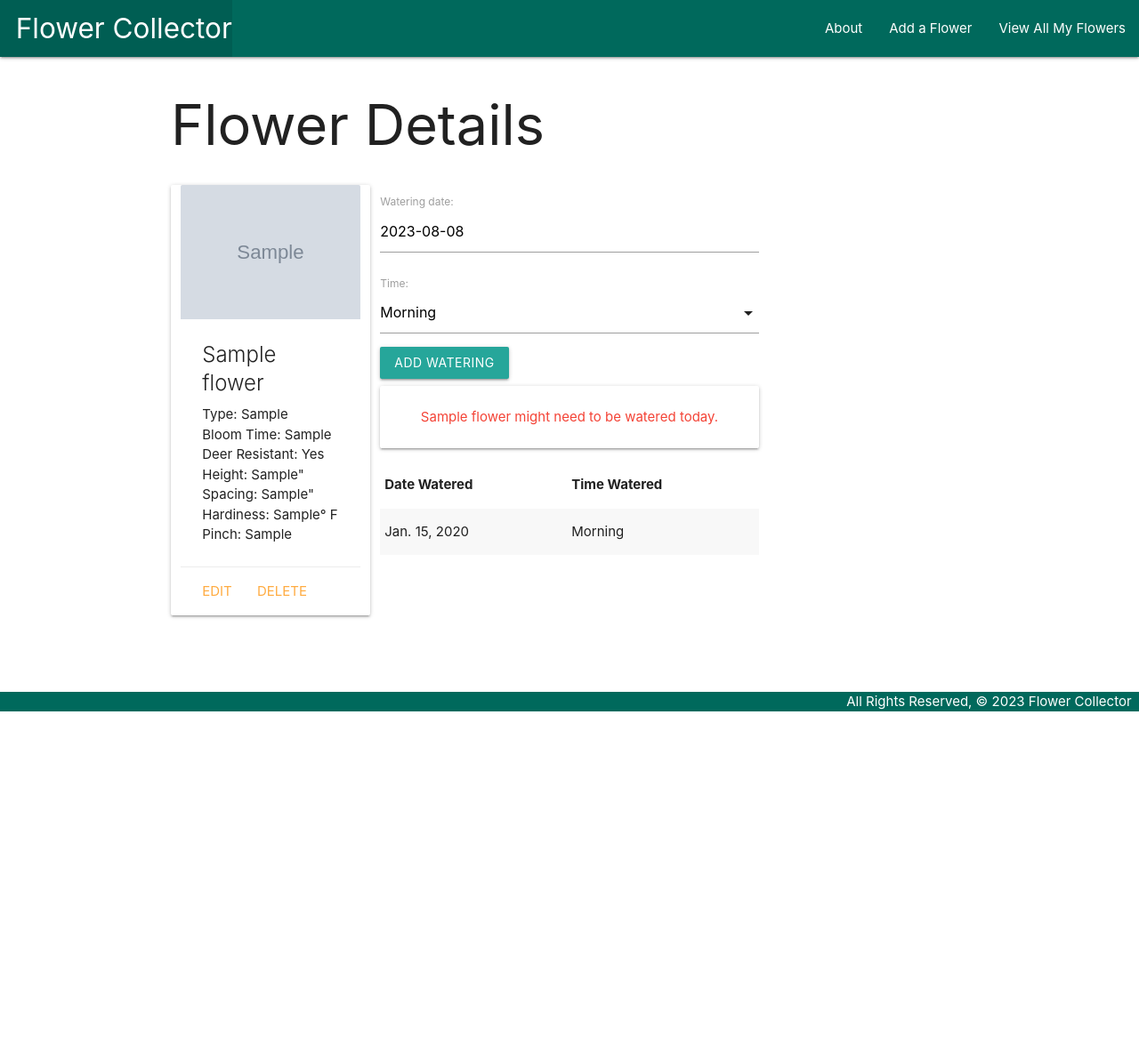
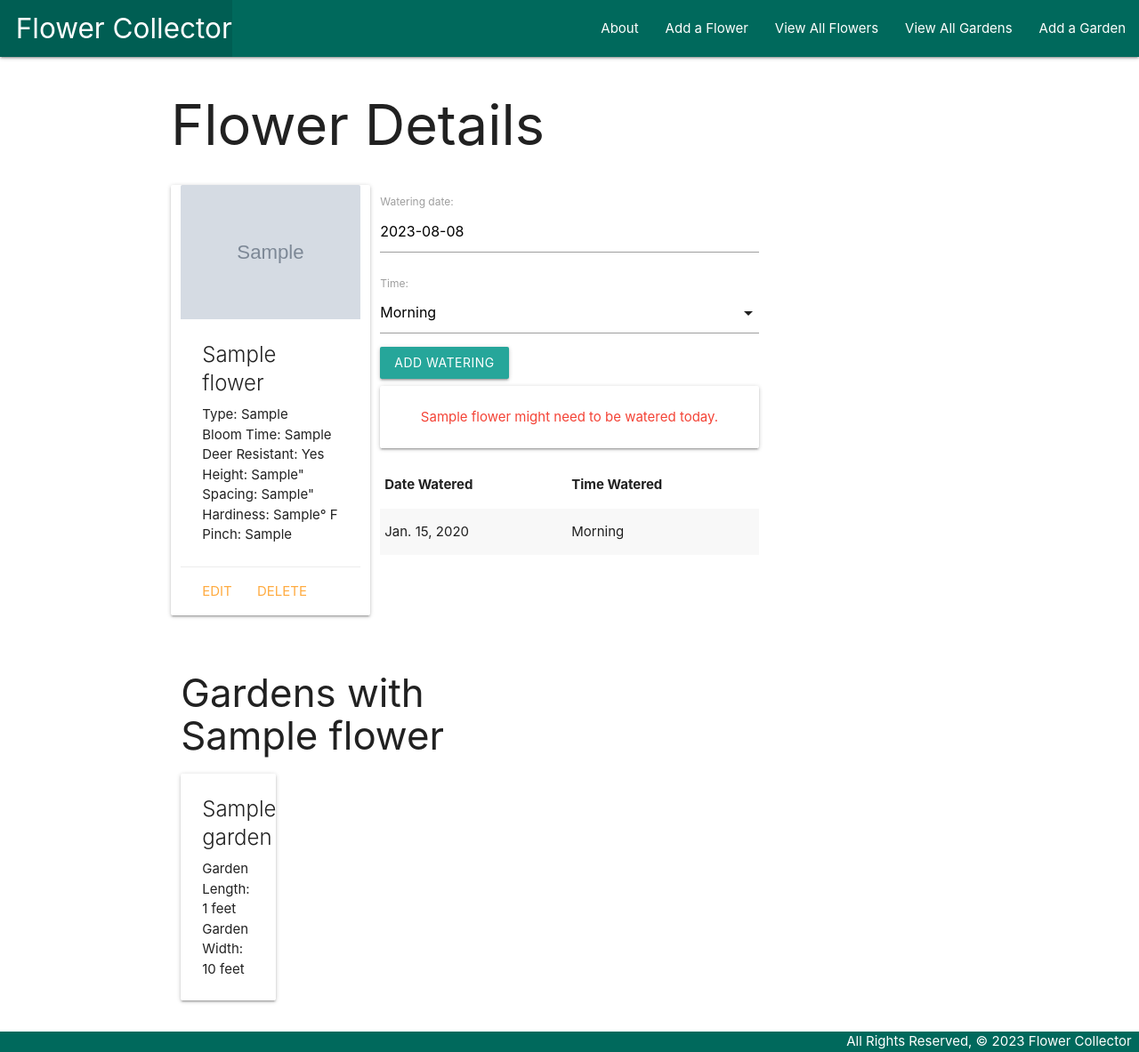
Before and after one commit to SaidNivek/flowercollector, a Django app: page /flowers/1/ in a window 1280 px wide. Shown: the whole page at 89% size. Before the commit the page ends 800 px from the top, so only its background shows below. Run offline with Django 4.2, Linux system fonts and the light colour scheme; tables that the repository leaves empty hold one stand-in row (values such as "Sample post"); grey boxes marked "Sample" are stand-in pictures.

Commit message:
Add all the html files to main_app for garden functionality

```diff
--- a/main_app/templates/base.html
+++ b/main_app/templates/base.html
@@ -22,7 +22,9 @@
         <ul class="right">
           <li><a href="{% url 'about' %}">About</a></li>
           <li><a href="{% url 'flowers_create' %}">Add a Flower</a></li>
-          <li><a href="{% url 'index' %}">View All My Flowers</a></li>
+          <li><a href="{% url 'index' %}">View All Flowers</a></li>
+          <li><a href="{% url 'gardens_list' %}">View All Gardens</a></li>
+          <li><a href="{% url 'gardens_create' %}">Add a Garden</a></li>
         </ul>
       </div>
     </nav>
--- a/main_app/templates/flowers/detail.html
+++ b/main_app/templates/flowers/detail.html
@@ -31,7 +31,7 @@
     </div>
 
     <div class="col s6">
-      <form method="POST" action="{% url 'add_feeding' flower.id %}">
+      <form method="POST" action="{% url 'add_watering' flower.id %}">
         {% csrf_token %}
         {{ watering_form.as_p }}
         <input type="submit" class="btn" value="Add Watering">
@@ -59,6 +59,28 @@
     </div>
   </div>
 
+  <div class="row">
+    <div class="col s6">
+      <h3>Gardens with {{ flower.name }}</h3>
+      {% if flower.gardens.count %}
+        {% for garden in flower.gardens.all %}
+          <div class="card">
+            <div class="card-content">
+              <span class="card-title">
+                {{ garden.name }}
+              </span>
+              <p>Garden Length: {{ garden.length }} feet</p>
+              <p>Garden Width: {{ garden.width }} feet</p>
+            </div>
+          </div>
+        {% endfor %}
+      {% else %}
+        <h5>Flower not yet planted in any gardens</h5>
+      {% endif %}
+    </div>
+    <!-- Available Gardens will come after this line -->
+  </div>
+
   <script>
     const dateEl = document.getElementById('id_date');
     // M is Materialize's global variable
--- a/main_app/urls.py
+++ b/main_app/urls.py
@@ -9,13 +9,13 @@ urlpatterns = [
     path('flowers/create/', views.FlowerCreate.as_view(), name='flowers_create'),
     path('flowers/<int:pk>/update/', views.FlowerUpdate.as_view(), name='flowers_update'),
     path('flowers/<int:pk>/delete/', views.FlowerDelete.as_view(), name='flowers_delete'),
-    path('flowers/<int:flower_id>/add_watering/', views.add_feeding, name='add_feeding'),
+    path('flowers/<int:flower_id>/add_watering/', views.add_watering, name='add_watering'),
     path('gardens/', views.GardenList.as_view(), name='gardens_list'),
     path('gardens/<int:pk>/', views.GardenDetail.as_view(), name='gardens_detail'),
     path('gardens/create/', views.GardenCreate.as_view(), name='gardens_create'),
     path('gardens/<int:pk>/update/', views.GardenUpdate.as_view(), name='gardens_update'),
     path('gardens/<int:pk>/delete/', views.GardenDelete.as_view(), name='gardens_delete'),
-    path('cats/<int:flower_id>/add_feeding/', views.add_feeding, name='add_feeding'),
+    path('cats/<int:flower_id>/add_watering/', views.add_watering, name='add_watering'),
     path('cats/<int:flower_id>/assoc_garden/<int:garden_id>/', views.assoc_garden, name='assoc_garden'),
     path('cats/<int:flower_id>/unassoc_garden/<int:garden_id>/', views.unassoc_garden, name='unassoc_garden'),
 ]
--- a/main_app/views.py
+++ b/main_app/views.py
@@ -27,14 +27,14 @@ def flowers_detail(request, flower_id):
     'watering_form': watering_form,
   })
 
-def add_feeding(request, flower_id):
+def add_watering(request, flower_id):
   # create a ModelForm instance using the data in request.POST
   form = WateringForm(request.POST)
   if form.is_valid():
     # don't save the form to the db until it has the flower_id assigned
-    new_feeding = form.save(commit=False)
-    new_feeding.flower_id = flower_id
-    new_feeding.save()
+    new_watering = form.save(commit=False)
+    new_watering.flower_id = flower_id
+    new_watering.save()
   return redirect('detail', flower_id=flower_id)
 
 # @login_required
@@ -61,7 +61,7 @@ class FlowerDelete(DeleteView):
 
 class GardenCreate(CreateView):
   model = Garden
-  fields = ['name', 'color']
+  fields = ['name', 'length', 'width']
 
 class GardenList(ListView):
     model = Garden
@@ -71,7 +71,7 @@ class GardenDetail(DetailView):
 
 class GardenUpdate(UpdateView):
     model = Garden
-    fields = ['name', 'color']
+    fields = ['name', 'length', 'width']
 
 class GardenDelete(DeleteView):
     model = Garden
```
Also changed, not shown: main_app/templates/main_app/garden_detail.html (added, +21 -0 lines), main_app/templates/main_app/garden_form.html (added, +18 -0 lines), main_app/templates/main_app/garden_list.html (added, +18 -0 lines).
